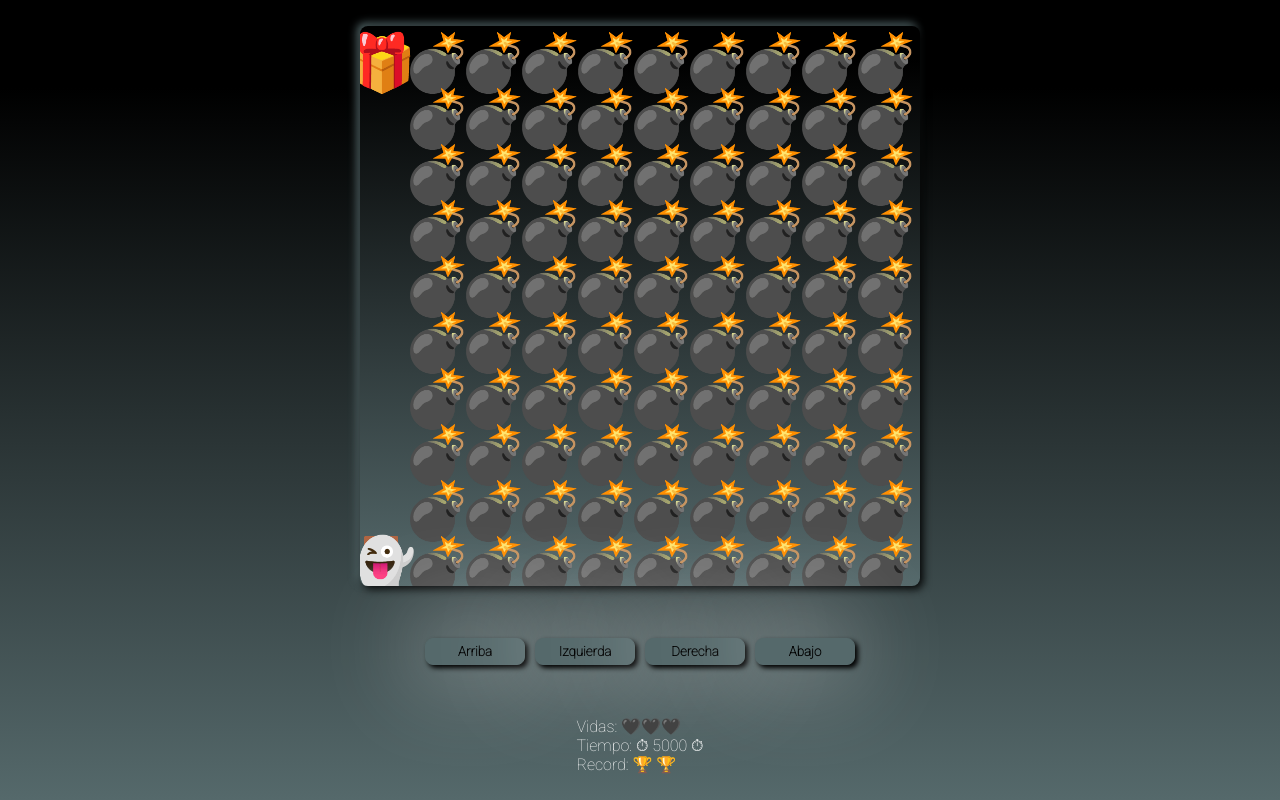
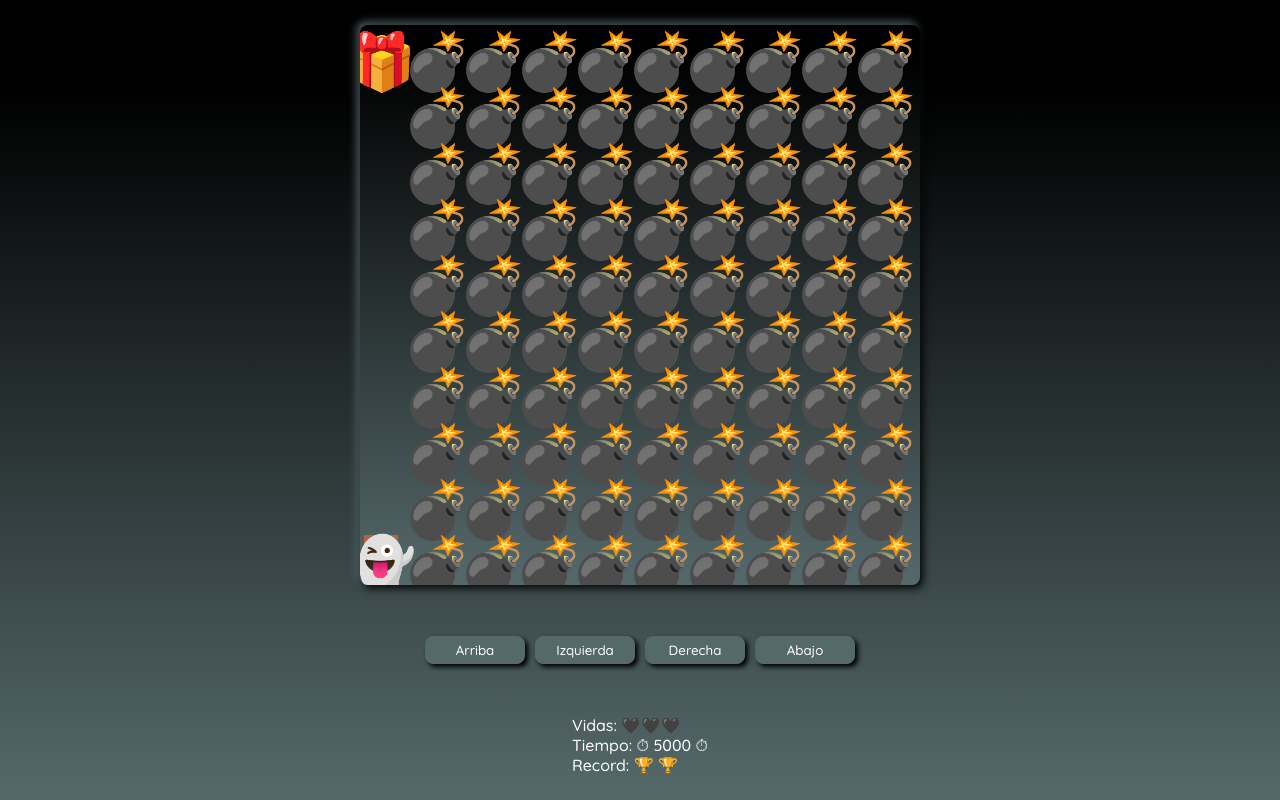
Before and after one commit to LihuelM/ContraTiempo_Videogame, a plain HTML site: page index.html in a window 1280 px wide. Drawn offline with Linux system fonts and the light colour scheme.

Commit message:
detalles

```diff
--- a/game.js
+++ b/game.js
@@ -165,7 +165,7 @@ function gameWin() {
     if (recordTime) {
         if (recordTime >= timePlayer) {
             localStorage.setItem('record_time', timePlayer);
-            pResult.innerHTML = 'SUPERASTE EL RECORD! FELICITACIONES!!';
+            pResult.innerHTML = 'NUEVO RECORD! FELICITACIONES!!';
         } else {
             pResult.innerHTML = 'Lo siento, no superaste el record... Vuelve a Intentarlo!';
         }
--- a/index.html
+++ b/index.html
@@ -4,7 +4,7 @@
     <meta charset="UTF-8">
     <meta http-equiv="X-UA-Compatible" content="IE=edge">
     <meta name="viewport" content="width= , initial-scale=1.0">
-    <title>Carreras y Calaveras</title>
+    <title>Contra Tiempo</title>
 
     <link rel="stylesheet" href="./style.css">
 
--- a/style.css
+++ b/style.css
@@ -1,4 +1,4 @@
-@import url('https://fonts.googleapis.com/css2?family=Roboto:wght@100&display=swap');
+@import url('https://fonts.googleapis.com/css2?family=Quicksand:wght@300;500;700&display=swap');
 
 * {
     box-sizing: border-box;
@@ -8,7 +8,7 @@ body {
     background-image: linear-gradient(0deg, #55696b 0%, #000000 89%);
     color: #fff;
 /*     font-weight: 700; */
-    font-family: 'Roboto', sans-serif;
+    font-family: 'Quicksand';
     margin: 0;
     padding: 0;
 }
@@ -21,7 +21,6 @@ body {
     width: 100vw;
 }
 canvas {
-    /* border: 1px solid #55696b; */
     border-radius: 8px;
     background-color: #55696b;
     background-image: linear-gradient(0deg, #55696b 0%, #000000 94%);
@@ -38,13 +37,14 @@ canvas {
 button {
     background-color: #55696B;
     border: 1px solid #55696b;
-    box-shadow:  3px 3px 5px #000, -5px -5px 100px #fff;
+    box-shadow:  3px 3px 5px #000;
     border-radius: 8px;
-    font-family: inherit;
+    font-family: 'Quicksand';
     margin: 0;
     padding: 5px 20px;
     width: 100px;
-    font-weight: 700;
+    color: #fff;
+    /* font-weight: 700; */
 }
 button:not(:last-child) {
     margin-right: 10px;
```
